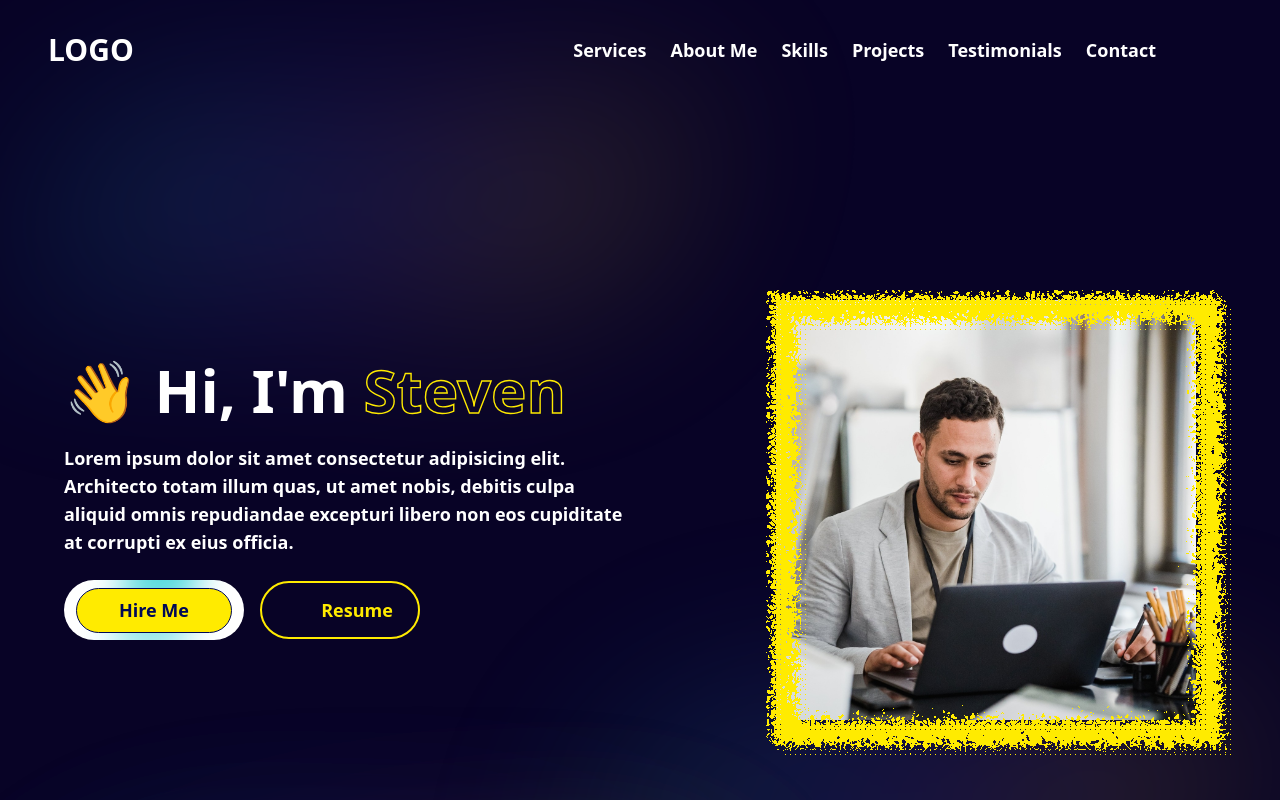
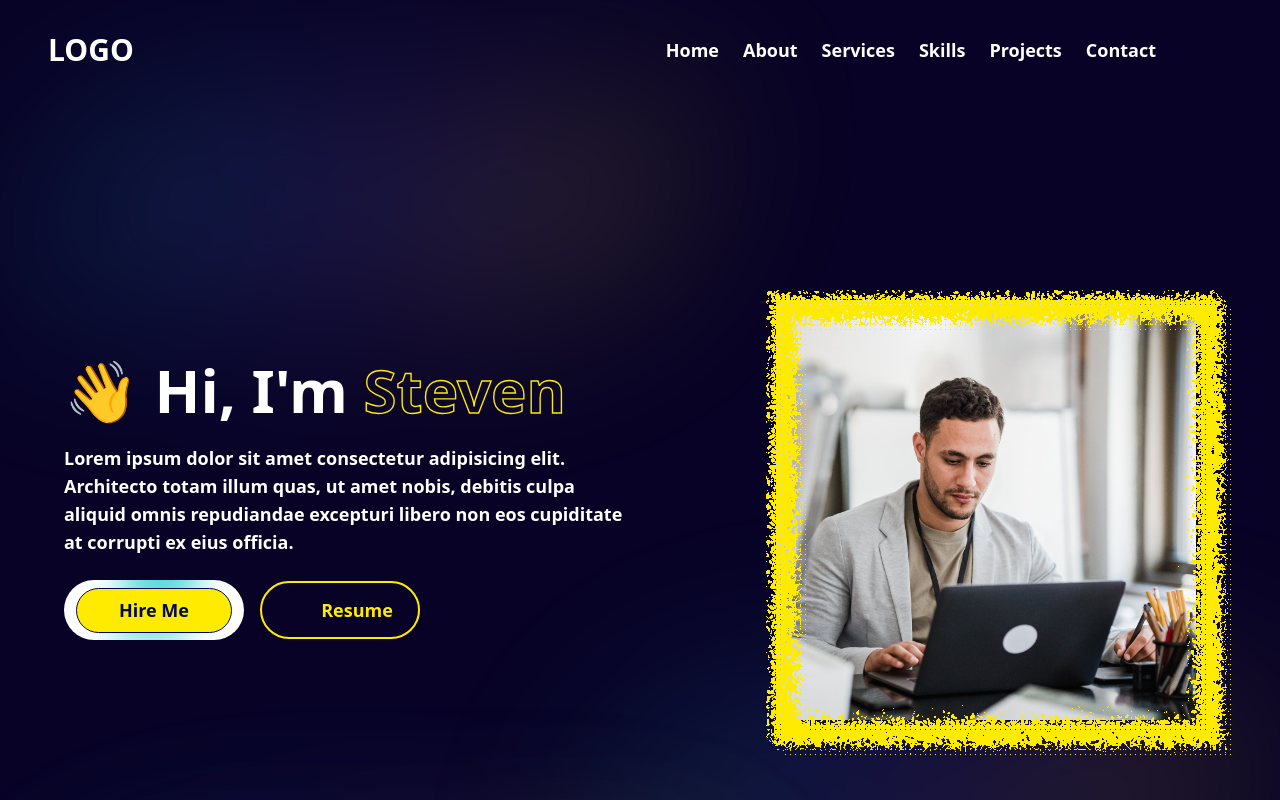
Before and after one commit to SumiyaMim/portfolio-website-vuejs, a Vue app: page / in a window 1280 px wide. Shown: the top 800 px of the page. Built offline with nearby package versions, Linux system fonts and the light colour scheme; some icons are missing.

Commit message:
add navbar

```diff
--- a/src/components/layout/Navbar.vue
+++ b/src/components/layout/Navbar.vue
@@ -45,11 +45,11 @@
 import { ref } from 'vue';
 const isMenuOpen =ref(false)
 const Menu =ref([
+    {name:'Home',href:'#home'},
+    {name:'About',href:'#whyme'},
     {name:'Services',href:'#services'},
-    {name:'About Me',href:'#about'},
     {name:'Skills',href:'#skills'},
     {name:'Projects',href:'#projects'},
-    {name:'Testimonials',href:'#testimonials'},
     {name:'Contact',href:'#contact'},
 ]);
 
```
